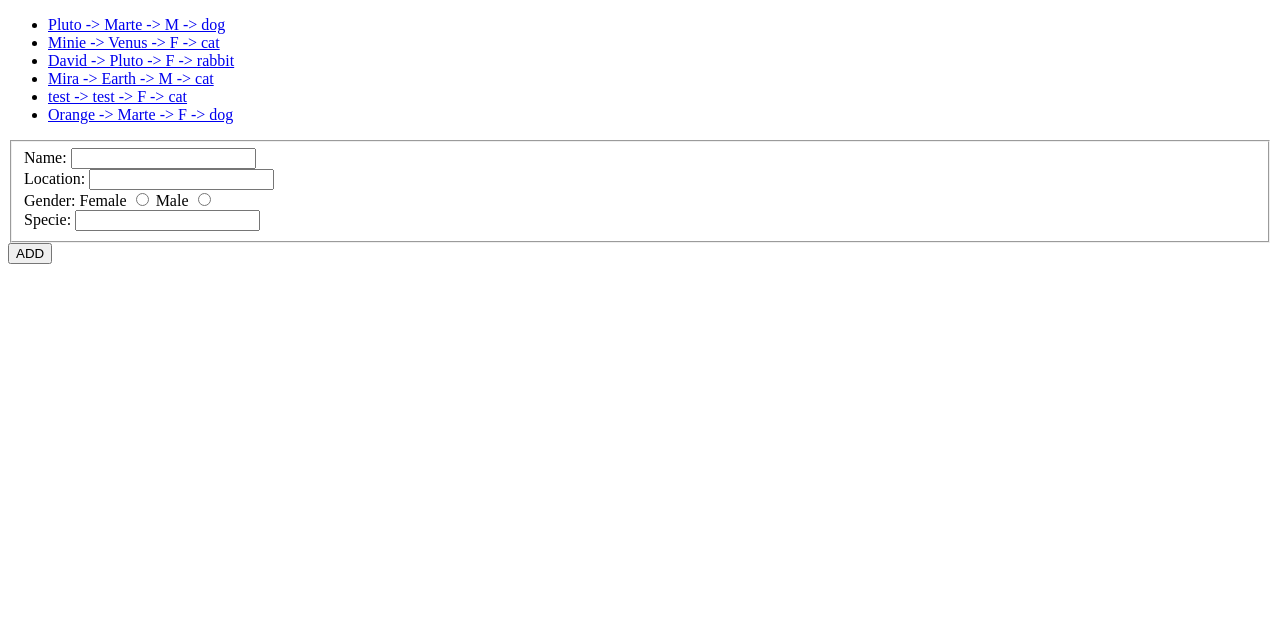
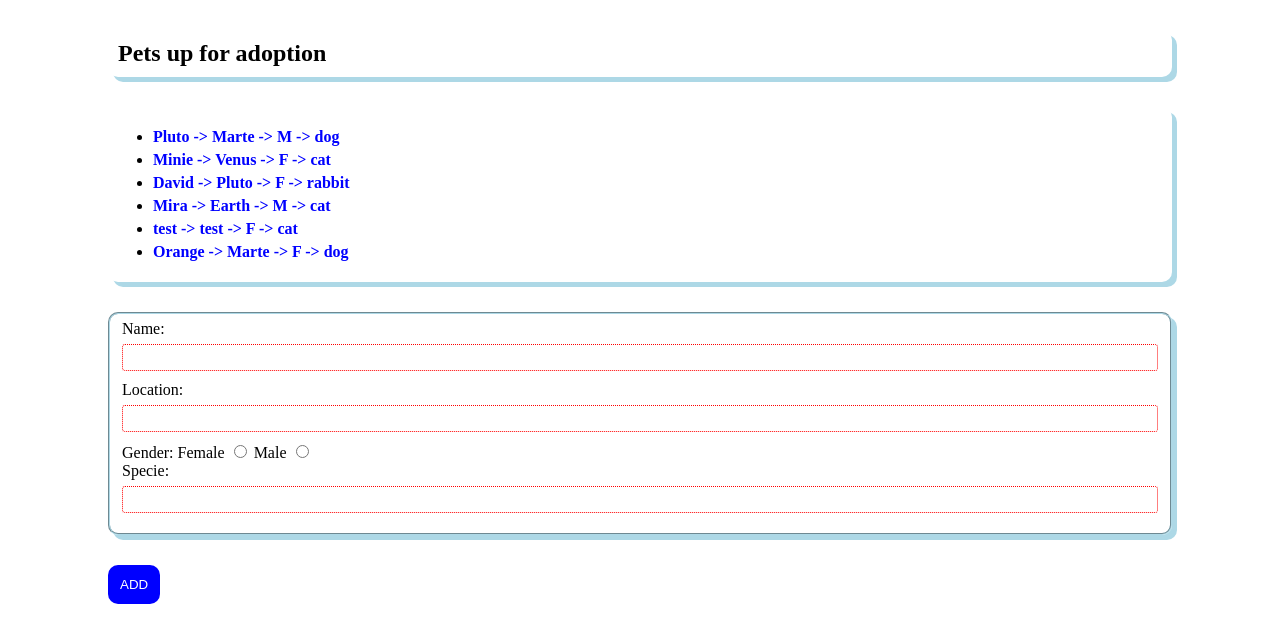
Before and after one commit to SimaElisabeta/ITF-Python, a Django app: page /pets/ in a window 1280 px wide. Shown: the top 643 px of the page. Run offline with Django 4.2, Linux system fonts and the light colour scheme; data comes from the database, SQL or seed files in the repository; both versions use the stored data as it was after the commit.

Commit message:
commit s15 online session

```diff
--- /dev/null
+++ b/sesiunea14/pet_adoption_agency/pets/static/style.css
@@ -0,0 +1,57 @@
+li a {
+    color:blue;
+    text-decoration:none;
+    font-weight:bold;
+}
+
+input[type=submit] {
+    background-color:blue;
+    color:white;
+    border:none;
+    padding:12px;
+    margin-left:100px;
+    cursor:pointer;
+    border-radius:10px;
+    transition:0.3s scale;
+}
+
+
+input[type=submit]:hover {
+    background-color:lightblue;
+    scale:1.2;
+}
+
+
+fieldset {
+    border-radius:10px;
+    border-color:lightblue;
+    box-shadow:5px 5px lightblue;
+    margin:30px 100px 30px 100px;
+}
+
+
+input[type=text] {
+    width:100%;
+    padding:5px;
+    border:1px dotted red;
+    border-radius:3px;
+    box-sizing:border-box;
+    margin-top:6px;
+    margin-bottom:10px;
+}
+
+
+h2, .pets-list {
+    border-radius:10px;
+    box-shadow:5px 5px lightblue;
+    padding: 10px;
+    margin:30px 100px 30px 100px;
+}
+
+.pets-list {
+    padding: 5px;
+}
+
+li {
+    margin-bottom:5px;
+}
--- a/sesiunea14/pet_adoption_agency/pets/templates/all_pets.html
+++ b/sesiunea14/pet_adoption_agency/pets/templates/all_pets.html
@@ -6,16 +6,27 @@
           content="width=device-width, user-scalable=no, initial-scale=1.0, maximum-scale=1.0, minimum-scale=1.0">
     <meta http-equiv="X-UA-Compatible" content="ie=edge">
     <title>Pets</title>
+    {% load static %}
+    <link rel="stylesheet" href="{% static 'style.css' %}">
+
 </head>
 <body>
 {% if pets %}
-    <ul>
-        {% for pet in pets%}
+
+    <h2>
+        Pets up for adoption
+    </h2>
+
+    <div class="pets-list">
+        <ul>
+            {% for pet in pets%}
             <li>
                 <a href="{% url 'pets:pet_details' pet.id %}">{{pet}}</a>
             </li>
-        {% endfor %}
-    </ul>
+            {% endfor %}
+        </ul>
+    </div>
+
 {% endif %}
 
 {% include 'add_pet_form.html' %}
--- a/sesiunea14/pet_adoption_agency/pets/urls.py
+++ b/sesiunea14/pet_adoption_agency/pets/urls.py
@@ -2,8 +2,19 @@ from django.urls import path
 from . import views
 app_name = 'pets'
 
+# VERSION 01 - for functions
+"""
 urlpatterns = [
     path('', views.pets, name='all_pets'),
     path('<int:pet_id>/', views.pet_details, name='pet_details'),
     path('pet/', views.pet_add, name='add')
 ]
+"""
+
+
+# VERSION 02 - IMPROVED
+urlpatterns = [
+    path('', views.PetsView.as_view(), name='all_pets'),
+    path('<int:pk>/', views.PetDetailView.as_view(), name='pet_details'),
+    path('pet/', views.PetCreate.as_view(), name='add')
+]
--- a/sesiunea14/pet_adoption_agency/pets/views.py
+++ b/sesiunea14/pet_adoption_agency/pets/views.py
@@ -1,13 +1,13 @@
 from django.shortcuts import render, get_object_or_404
 from django.http import HttpResponse, HttpResponseRedirect
-from django.urls import reverse
+from django.urls import reverse, reverse_lazy
+from django.views import generic
 
 from .models import Pet
 
 
 # Create your views here.
-
-
+# VERSION 01 - with functions
 def index(request):
     return HttpResponse('Hello World! Here is the pets index')
 
@@ -35,3 +35,23 @@ def pet_add(request):
     except (KeyError):
         return render(request, 'error.html', {'error_message': 'Error! Invalid pet details!'})
     return HttpResponseRedirect(reverse('pets:all_pets'))
+
+
+# VERSION 02 - IMPROVED with classes
+class PetsView(generic.ListView):
+    template_name = 'all_pets.html'
+    context_object_name = 'pets'
+
+    def get_queryset(self):
+        return Pet.objects.all()
+
+
+class PetDetailView(generic.DetailView):
+    model = Pet
+    template_name = 'pet_details.html'
+
+
+class PetCreate(generic.CreateView):
+    model = Pet
+    fields = ['name', 'location', 'gender', 'species']
+    success_url = reverse_lazy('pets:all_pets')
```
Also changed, not shown: sesiunea14/pet_adoption_agency/pets/static/details.css (added, +39 -0 lines), sesiunea14/pet_adoption_agency/pets/templates/pet_details.html (+15 -1 lines), sesiunea14/pet_adoption_agency/db.sqlite3.
